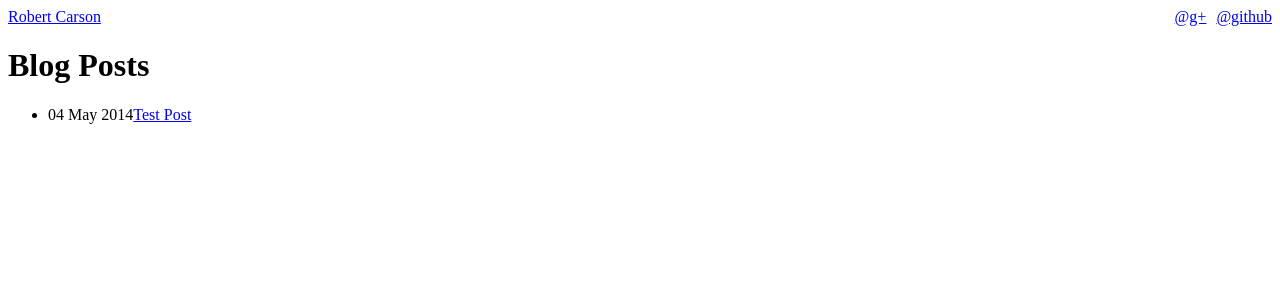
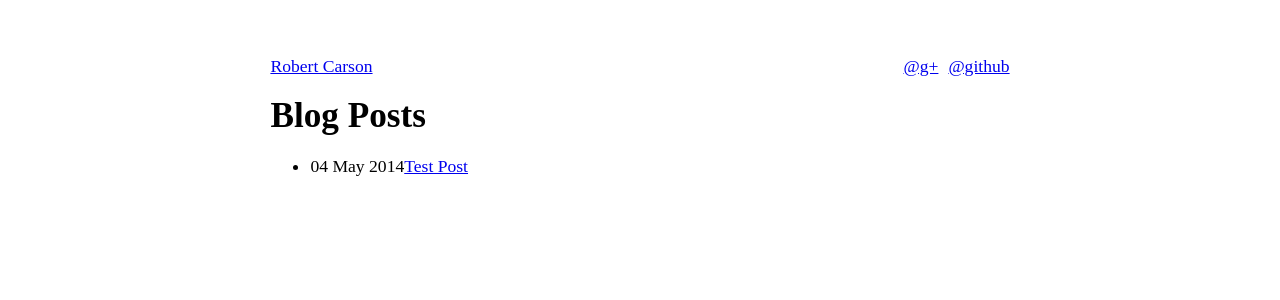
Before and after one commit to rcarson/rcarson.github.io, a Jekyll site: the page built from index.html, in a window 1280 px wide. Shown: the top 300 px of the page. Built offline with Jekyll 4.4.1, drawn with Linux system fonts in a browser that asks for light colours.

Commit message:
updated default css

```diff
--- a/css/default.css
+++ b/css/default.css
@@ -2,3 +2,12 @@
     float: right;
     padding-left: 10px;
 }
+
+.site {
+    font-size: 110%;
+    text-align: justify;
+    width: 40em;
+    width: 42em;
+    margin: 3em auto 2em auto;
+    line-height: 1.5em;
+ }
```
